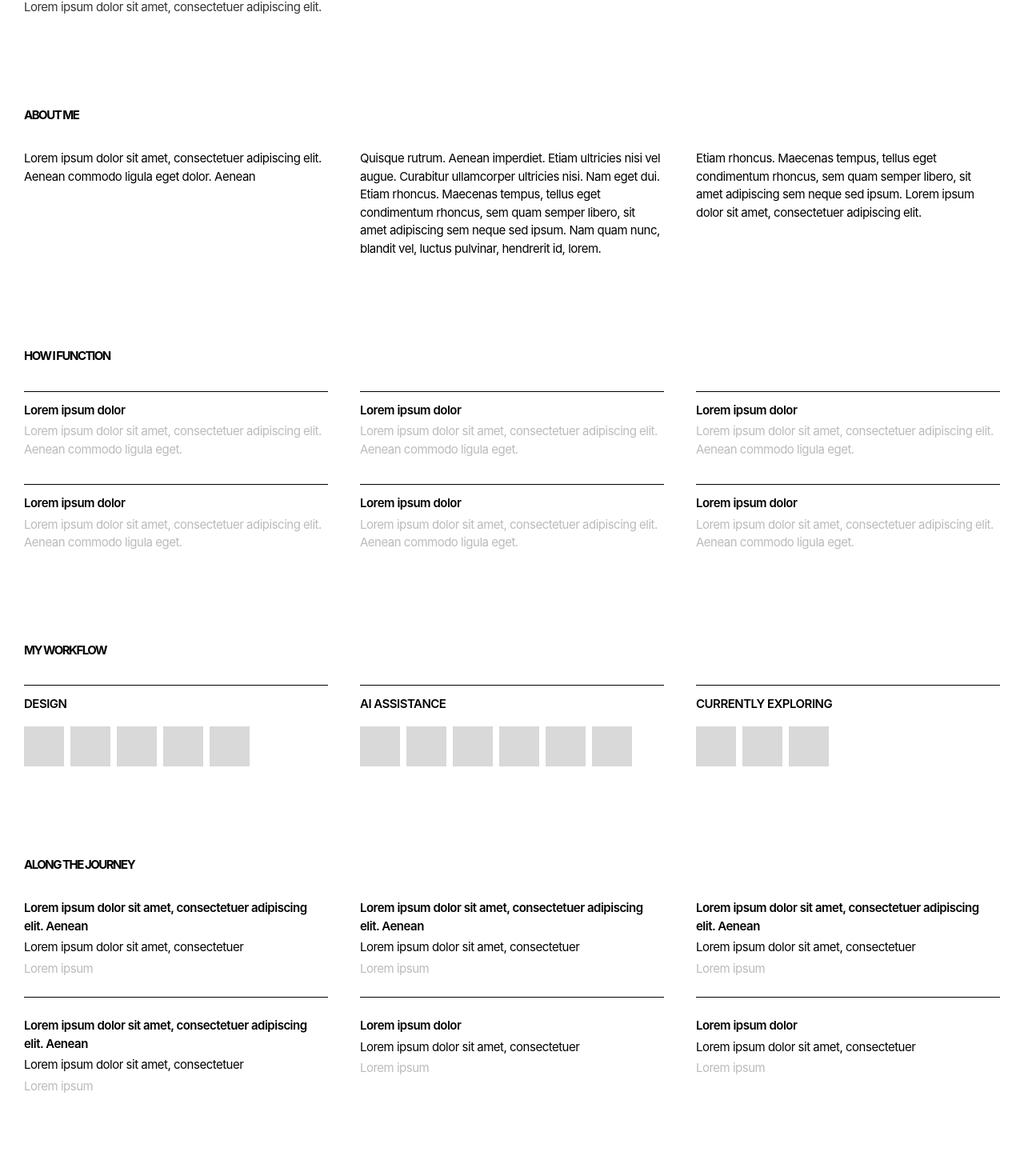
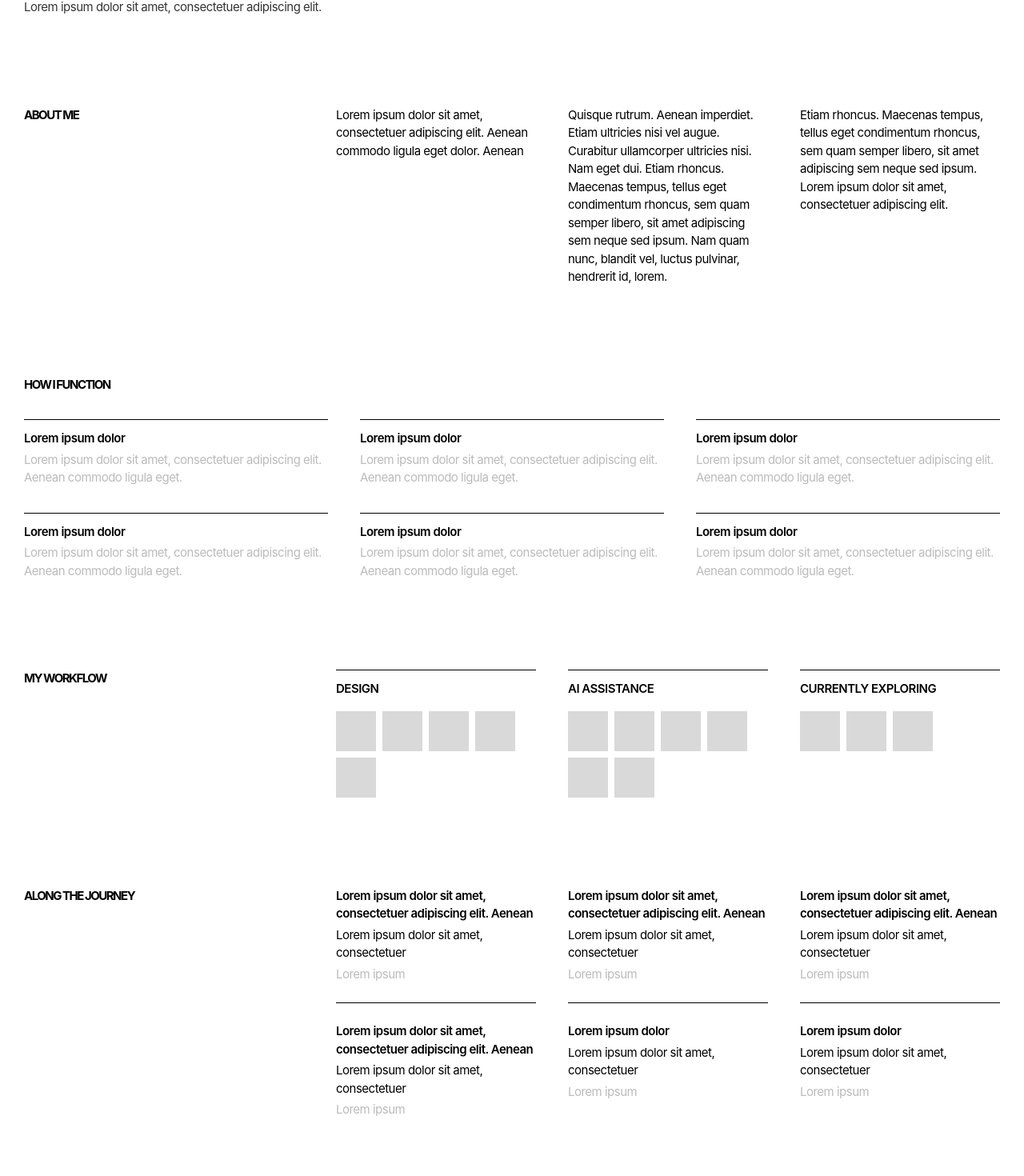
Before and after one commit to sukhman0402/portfolio-website, a Next.js app: page / in a window 1280 px wide. Shown: the part 2558-4028 px from the top of the page at 80% size. Built offline with nearby package versions, Linux system fonts and the light colour scheme.

Commit message:
Update AboutSection.js

```diff
--- a/src/components/AboutSection.js
+++ b/src/components/AboutSection.js
@@ -11,10 +11,14 @@ export default function AboutSection() {
   return (
     <section id="about" className="w-full scroll-mt-24">
       <div className="mx-auto max-w-[1440px] px-5 sm:px-[30px]">
-        {/* About Me */}
-        <div className="pt-20 md:pt-28">
+        {/* About Me — label column (350px) beside 3 equal text columns,
+            same row pattern as Projects/Research rows and the footer
+            contact rows, not a heading stacked on top (corrected 2026-08-20,
+            per user report — the original Figma token extraction had this
+            right; the component just didn't follow it). */}
+        <div className="grid grid-cols-1 gap-6 pt-20 md:grid-cols-[350px_1fr] md:gap-10 md:pt-28">
           <h2 className="font-bold uppercase tracking-[-1.5px]">About Me</h2>
-          <div className="mt-6 grid grid-cols-1 gap-8 md:mt-8 md:grid-cols-3 md:gap-10">
+          <div className="grid grid-cols-1 gap-8 md:grid-cols-3 md:gap-10">
             {aboutMeColumns.map((text, i) => (
               <p key={i} className="font-normal tracking-[-0.5px]">
                 {text}
@@ -40,12 +44,13 @@ export default function AboutSection() {
           </div>
         </div>
 
-        {/* My Workflow */}
-        <div className="pt-20 md:pt-28">
+        {/* My Workflow — same label-column + 3-content-column pattern as
+            About Me (corrected 2026-08-20). */}
+        <div className="grid grid-cols-1 gap-6 pt-20 md:grid-cols-[350px_1fr] md:gap-10 md:pt-28">
           <h2 className="font-bold uppercase tracking-[-1.5px]">
             My Workflow
           </h2>
-          <div className="mt-6 grid grid-cols-1 gap-x-10 gap-y-10 md:mt-8 md:grid-cols-3">
+          <div className="grid grid-cols-1 gap-x-10 gap-y-10 md:grid-cols-3">
             {workflowCategories.map((cat) => (
               <div key={cat.label} className="border-t border-black pt-3">
                 <p className="font-semibold uppercase tracking-[-0.5px]">
@@ -61,12 +66,13 @@ export default function AboutSection() {
           </div>
         </div>
 
-        {/* Along the Journey */}
-        <div className="pt-20 pb-20 md:pt-28 md:pb-28">
+        {/* Along the Journey — same label-column + 3-content-column pattern
+            as About Me (corrected 2026-08-20). */}
+        <div className="grid grid-cols-1 gap-6 pt-20 pb-20 md:grid-cols-[350px_1fr] md:gap-10 md:pt-28 md:pb-28">
           <h2 className="font-bold uppercase tracking-[-1.5px]">
             Along the Journey
           </h2>
-          <div className="mt-6 grid grid-cols-1 gap-x-10 gap-y-8 md:mt-8 md:grid-cols-3">
+          <div className="grid grid-cols-1 gap-x-10 gap-y-8 md:grid-cols-3">
             {journeyEntries.map((column, colIdx) => (
               <div key={colIdx} className="flex flex-col gap-6">
                 {column.map((entry, i) => (
```
